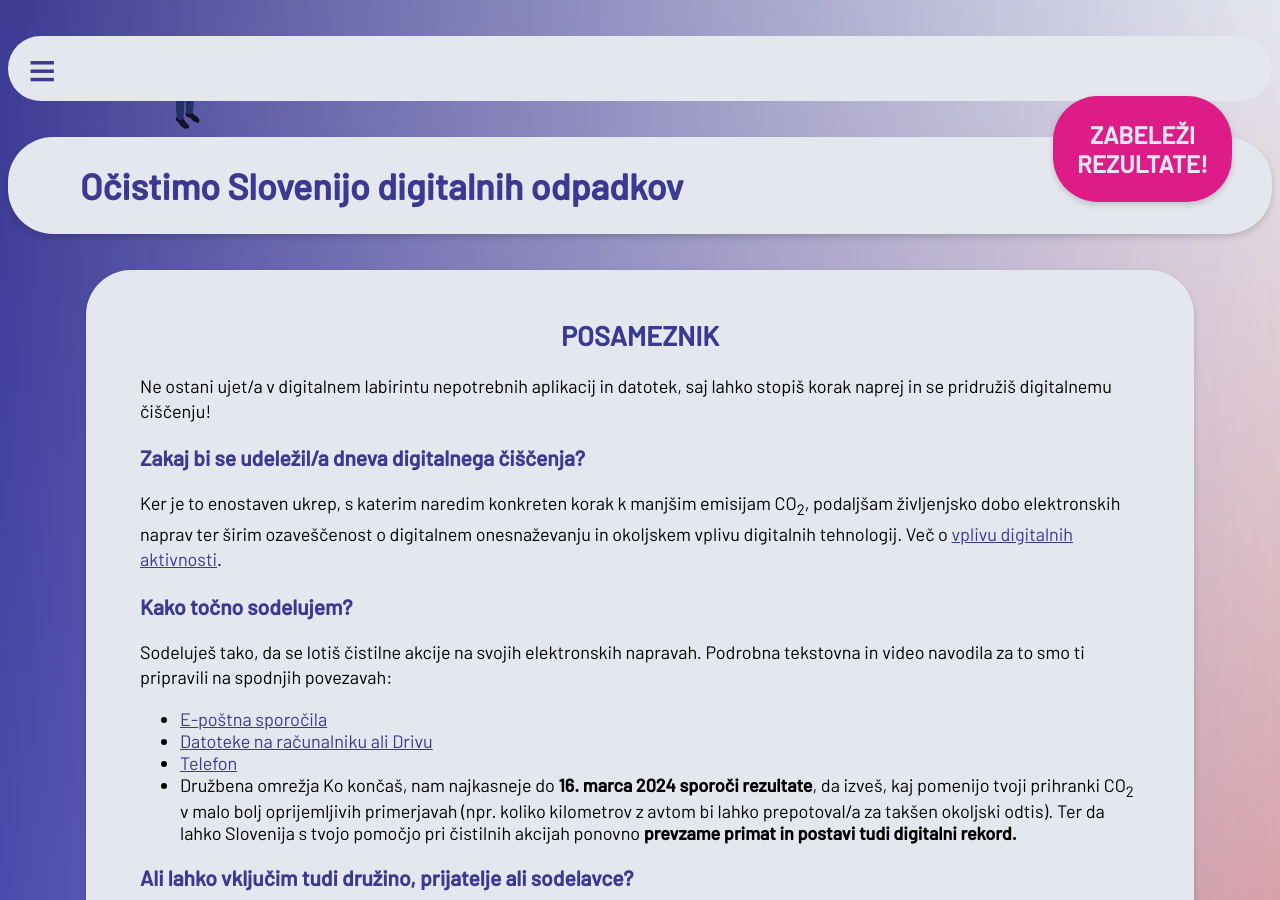
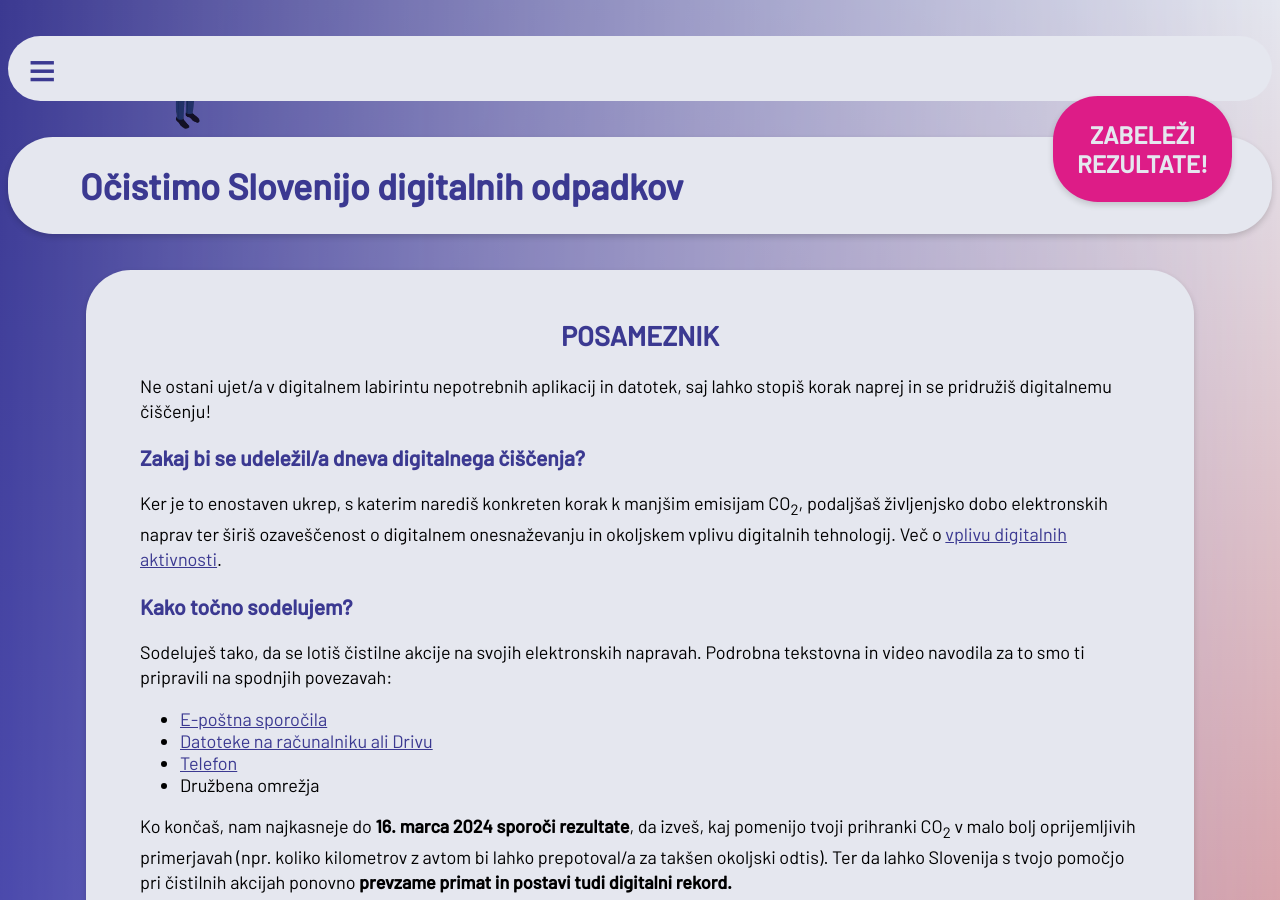
Before and after one commit to ewba/dcd-si, a Jekyll site: the page built from posameznik.md, in a window 1280 px wide and 900 px high. Built offline with Jekyll 4.4.1, drawn with Linux system fonts in a browser that asks for light colours.

Commit message:
Update posameznik.md

```diff
--- a/posameznik.md
+++ b/posameznik.md
@@ -10,7 +10,7 @@ co2: x
 Ne ostani ujet/a v digitalnem labirintu nepotrebnih aplikacij in datotek, saj lahko stopiš korak naprej in se pridružiš digitalnemu čiščenju!
 
 ### Zakaj bi se udeležil/a dneva digitalnega čiščenja?
-Ker je to enostaven ukrep, s katerim naredim konkreten korak k manjšim emisijam CO<sub>2</sub>, podaljšam življenjsko dobo elektronskih naprav ter širim ozaveščenost o digitalnem onesnaževanju in okoljskem vplivu digitalnih tehnologij. Več o [vplivu digitalnih aktivnosti](https://ewba.github.io/dcd-si/o-akciji.html).
+Ker je to enostaven ukrep, s katerim narediš konkreten korak k manjšim emisijam CO<sub>2</sub>, podaljšaš življenjsko dobo elektronskih naprav ter širiš ozaveščenost o digitalnem onesnaževanju in okoljskem vplivu digitalnih tehnologij. Več o [vplivu digitalnih aktivnosti](https://ewba.github.io/dcd-si/o-akciji.html).
 
 ### Kako točno sodelujem?
 Sodeluješ tako, da se lotiš čistilne akcije na svojih elektronskih napravah. Podrobna tekstovna in video navodila za to smo ti pripravili na spodnjih povezavah:
@@ -18,6 +18,7 @@ Sodeluješ tako, da se lotiš čistilne akcije na svojih elektronskih napravah.
 - [Datoteke na računalniku ali Drivu](https://ewba.github.io/dcd-si/navodila-za-ciscenje.html#datoteke)
 - [Telefon](https://ewba.github.io/dcd-si/navodila-za-ciscenje.html#telefon)
 - Družbena omrežja
+
 Ko končaš, nam najkasneje do **16. marca 2024** **sporoči rezultate**, da izveš, kaj pomenijo tvoji prihranki CO<sub>2</sub> v malo bolj oprijemljivih primerjavah (npr. koliko kilometrov z avtom bi lahko prepotoval/a za takšen okoljski odtis). Ter da lahko Slovenija s tvojo pomočjo pri čistilnih akcijah ponovno **prevzame primat in postavi tudi digitalni rekord.**
 
 ### Ali lahko vključim tudi družino, prijatelje ali sodelavce?
```
